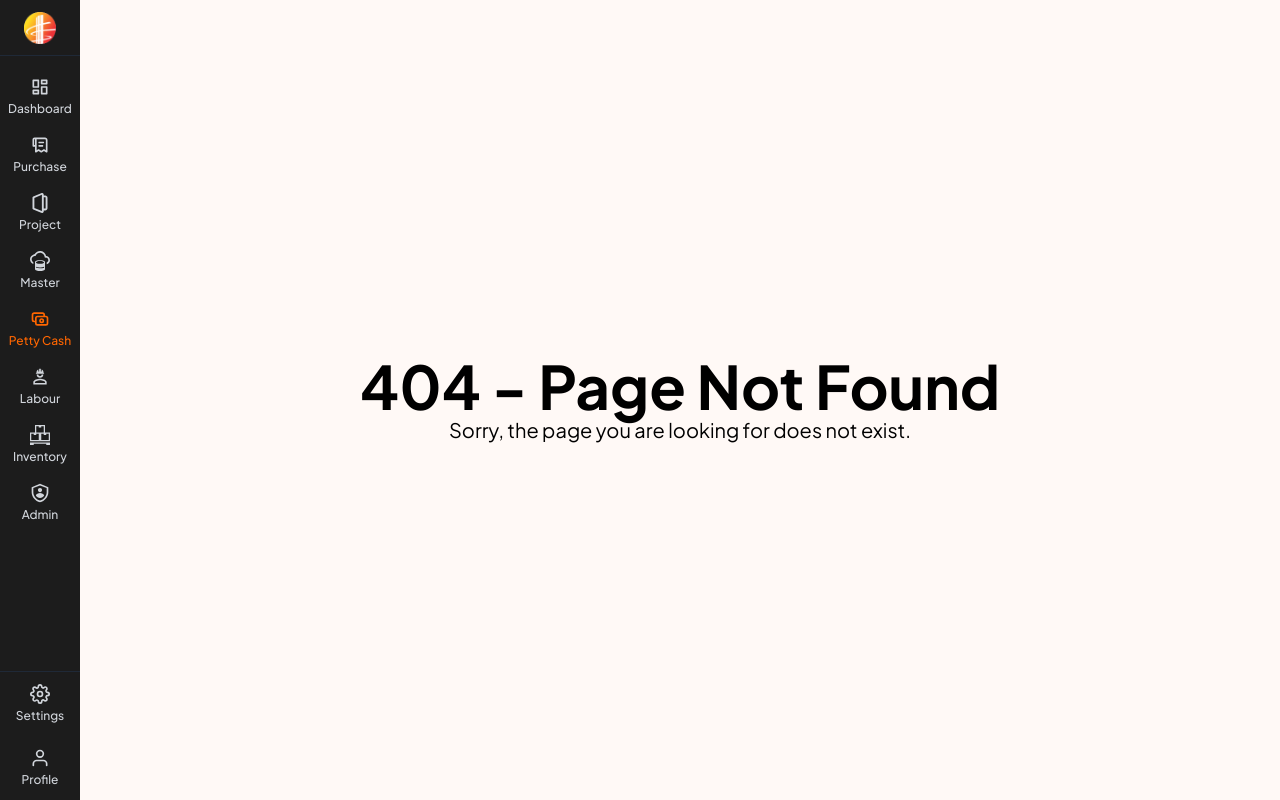
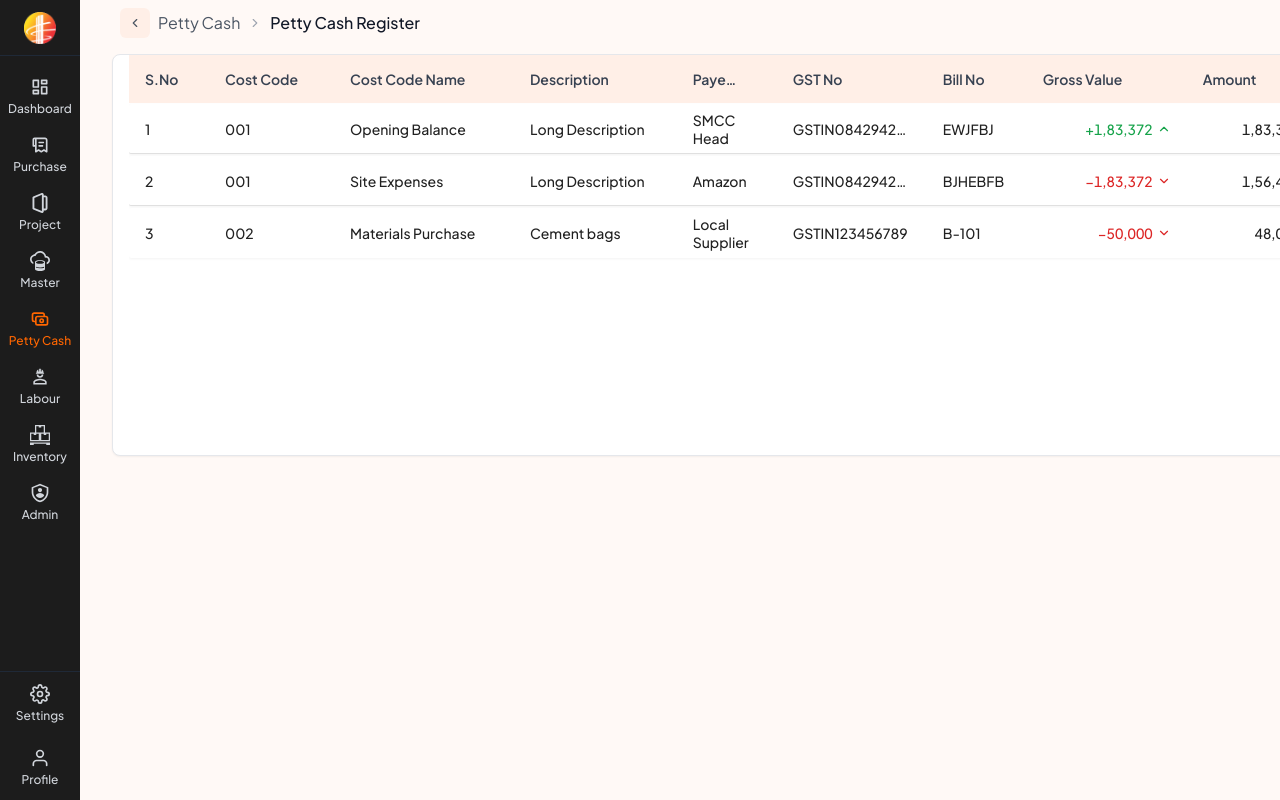
Before and after one commit to AayushJaiswal7/nec_backup, a React (Vite) app in the folder client/: page /petty-cash/register in a window 1280 px wide. Before the commit this address had no page. Built offline with nearby package versions, Linux system fonts and the light colour scheme.

Commit message:
feat: Add Petty Cash and Petty Cash Register components with routing

```diff
--- /dev/null
+++ b/client/src/pages/petty-cash/PettyCash.jsx
@@ -0,0 +1,34 @@
+// src/pages/petty-cash/PettyCash.jsx
+import React from 'react';
+import { Outlet, useNavigate } from 'react-router-dom';
+import Breadcrumb from '../../components/BreadCrumb';
+import CardComponent from '../../components/CardComponent';
+import { SquarePen, ClipboardList } from 'lucide-react';
+
+function PettyCash() {
+  const navigate = useNavigate();
+  const breadcrumbItems = [{ label: 'Petty Cash' }];
+
+  const handleNavigateEntry = () => alert('Navigate to Petty Cash Entry (Not implemented yet)');
+  const handleNavigateRegister = () => {
+    // Correct navigation path for the separate route
+    navigate('/petty-cash/register');
+  };
+
+  return (
+   <div className="p-4 space-y-4">
+      <Breadcrumb items={breadcrumbItems} />
+      <div className="flex flex-wrap gap-4">
+         <CardComponent title="Petty Cash Entry" icon={SquarePen} onClick={handleNavigateEntry} />
+         <CardComponent title="Petty Cash Register" icon={ClipboardList} onClick={handleNavigateRegister} />
+      </div>
+
+      {/* Outlet to render child routes like the Register table */}
+      <div className="mt-6">
+        <Outlet />
+      </div>
+
+    </div>
+  );
+}
+export default PettyCash;
--- /dev/null
+++ b/client/src/pages/petty-cash/screens/PettyCashRegister.jsx
@@ -0,0 +1,161 @@
+// src/pages/petty-cash/screens/PettyCashRegister.jsx
+import React, { useState } from 'react';
+import CustomTable from '../../../components/CustomTable';
+import Breadcrumb from '../../../components/BreadCrumb';
+import { useNavigate } from 'react-router-dom';
+import { ChevronUp, ChevronDown } from 'lucide-react';
+
+const PettyCashRegister = () => {
+  const navigate = useNavigate();
+  const [currentPage, setCurrentPage] = useState(1);
+  const rowsPerPage = 10;
+
+  const breadcrumbItems = [
+    { label: 'Petty Cash', onClick: () => navigate('/petty-cash') },
+    { label: 'Petty Cash Register' },
+  ];
+
+  const handleBackRoute = () => navigate('/petty-cash');
+
+  const columns = [
+    {
+      name: 'S.No',
+      selector: (row, index) => (currentPage - 1) * rowsPerPage + index + 1,
+      width: '80px',
+      sortable: false,
+    },
+    { name: 'Cost Code', selector: row => row.costCode, sortable: true, width: '125px' },
+    {
+      name: 'Cost Code Name',
+      selector: row => row.costCodeName,
+      sortable: true,
+      width: '180px',
+      wrap: true,
+    },
+    {
+      name: 'Description',
+      selector: row => row.description,
+      sortable: false,
+      wrap: true,
+      grow: 2,
+    },
+    {
+      name: 'Payee Or Payer',
+      selector: row => row.payeeOrPayer,
+      sortable: true,
+      wrap: true,
+    },
+    { name: 'GST No', selector: row => row.gstNo, sortable: false, width: '150px' },
+    { name: 'Bill No', selector: row => row.billNo, sortable: false, width: '100px' },
+
+    // ✅ Gross Value column
+    {
+      name: 'Gross Value',
+      selector: row => row.grossValue,
+      sortable: true,
+      width: '160px',
+      cell: row => {
+        const isUp = row.grossValueTrend === 'up';
+        const isDown = row.grossValueTrend === 'down';
+        const color = isUp ? 'text-green-600' : isDown ? 'text-red-600' : 'text-gray-800';
+        const icon = isUp ? (
+          <ChevronUp size={14} className="ml-1 text-green-600 shrink-0" />
+        ) : isDown ? (
+          <ChevronDown size={14} className="ml-1 text-red-600 shrink-0" />
+        ) : null;
+
+        return (
+          <div className="flex items-center justify-end w-full tabular-nums text-right whitespace-nowrap">
+            <span className={`${color} font-medium`}>
+              {isUp ? '+' : isDown ? '−' : ''}
+              {row.grossValue.toLocaleString('en-IN')}
+            </span>
+            {icon}
+          </div>
+        );
+      },
+    },
+
+    // ✅ Amount column
+    {
+      name: 'Amount',
+      selector: row => row.amount,
+      sortable: true,
+      width: '130px',
+      cell: row => (
+        <div className="w-full text-right tabular-nums whitespace-nowrap">
+          {row.amount.toLocaleString('en-IN')}
+        </div>
+      ),
+    },
+  ];
+
+  const data = [
+    {
+      id: 1,
+      costCode: '001',
+      costCodeName: 'Opening Balance',
+      description: 'Long Description',
+      payeeOrPayer: 'SMCC Head',
+      gstNo: 'GSTIN084294224',
+      billNo: 'EWJFBJ',
+      grossValue: 183372,
+      grossValueTrend: 'up',
+      amount: 183372,
+    },
+    {
+      id: 2,
+      costCode: '001',
+      costCodeName: 'Site Expenses',
+      description: 'Long Description',
+      payeeOrPayer: 'Amazon',
+      gstNo: 'GSTIN084294234',
+      billNo: 'BJHEBFB',
+      grossValue: 183372,
+      grossValueTrend: 'down',
+      amount: 156432,
+    },
+    {
+      id: 3,
+      costCode: '002',
+      costCodeName: 'Materials Purchase',
+      description: 'Cement bags',
+      payeeOrPayer: 'Local Supplier',
+      gstNo: 'GSTIN123456789',
+      billNo: 'B-101',
+      grossValue: 50000,
+      grossValueTrend: 'down',
+      amount: 48000,
+    },
+  ];
+
+  const paginatedData = data.slice((currentPage - 1) * rowsPerPage, currentPage * rowsPerPage);
+
+  return (
+    <div className="space-y-4 px-2 sm:px-4 md:px-6 lg:px-8">
+      <Breadcrumb items={breadcrumbItems} onBackRoute={handleBackRoute} />
+
+      {/* ✅ Table wrapper */}
+      <div className="w-full bg-white rounded-lg shadow-sm border border-gray-200 px-2 sm:px-4">
+
+  <div className="w-full overflow-x-auto">
+
+    <div className="min-w-[640px] md:min-w-[768px] lg:min-w-[1024px]">
+      <CustomTable
+        columns={columns}
+        data={paginatedData}
+        pagination
+        paginationServer={false}
+        paginationTotalRows={data.length}
+        paginationDefaultPage={currentPage}
+        paginationPerPage={rowsPerPage}
+        onChangePage={page => setCurrentPage(page)}
+      />
+    </div>
+  </div>
+</div>
+    </div>
+  );
+};
+
+export default PettyCashRegister;
--- a/client/src/routes.jsx
+++ b/client/src/routes.jsx
@@ -17,7 +17,8 @@ import Project from "././pages/project/project"
 import Master from "./pages/master/master";//included master page
 import BoqMaster from "./pages/master/screens/BOQMaster/BoqMaster";//added to use boqmaster
 import ViewBOQ from "./pages/master/screens/BOQMaster/ViewBOQ";
-
+import PettyCash from "./pages/petty-cash/PettyCash";
+import PettyCashRegister from "./pages/petty-cash/screens/PettyCashRegister";
 const AppRoutes = () => {
   return (
     <Routes>
@@ -45,6 +46,8 @@ const AppRoutes = () => {
           <Route path="*" element={<NotFound />} />
 
         </Route>
+        <Route path="petty-cash" element={<PettyCash />} />
+        <Route path="petty-cash/register" element={<PettyCashRegister />} />
 
         <Route path="admin" element={<Admin />} />
         <Route path="*" element={<NotFound />} />
```
